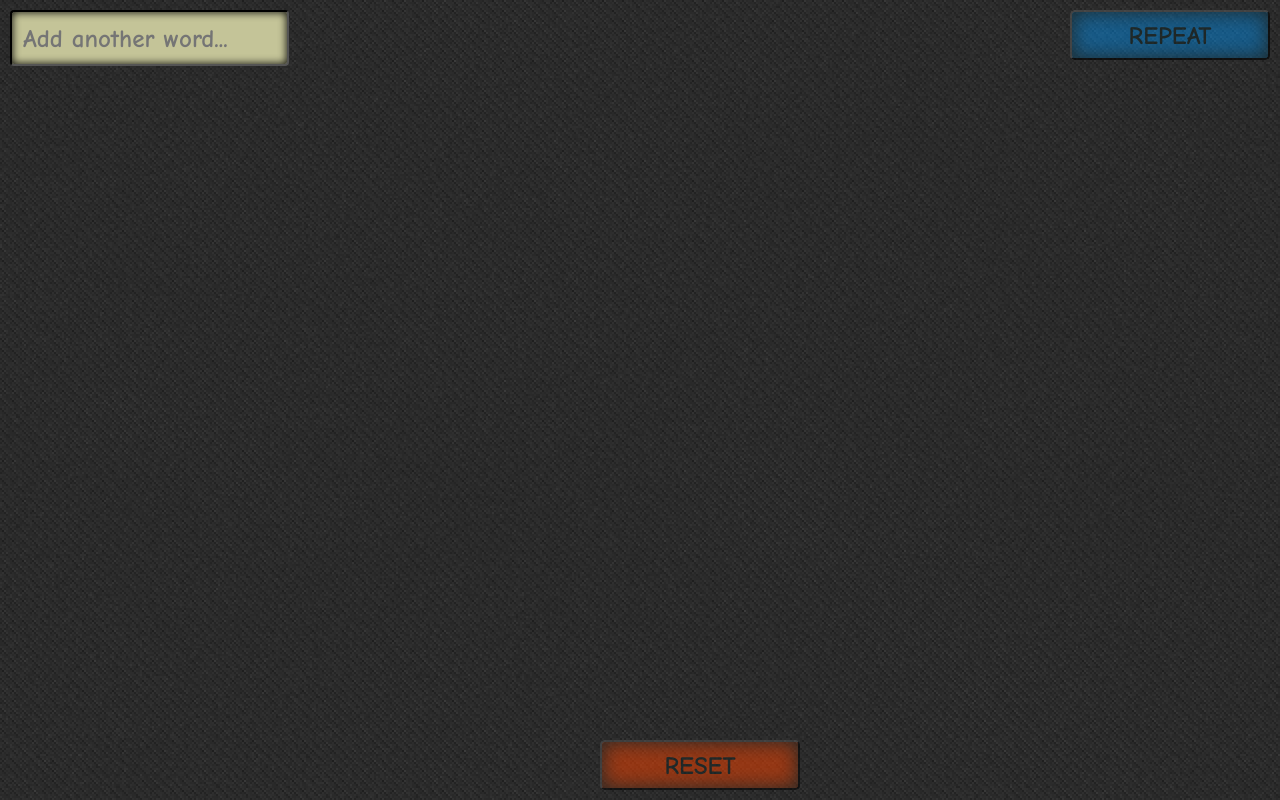
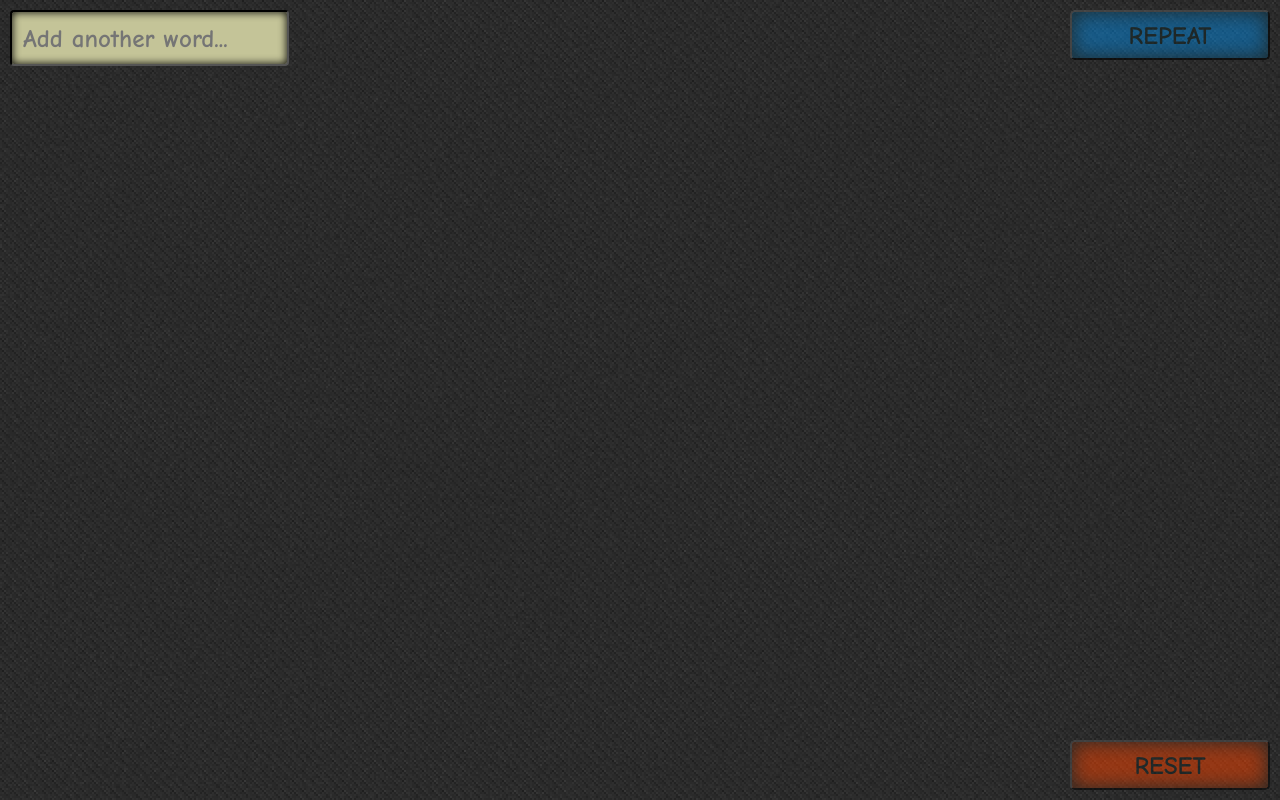
Before and after one commit to Nestremis/fiddle-words, a plain HTML site: page index.html in a window 1280 px wide. Drawn offline with nearby package versions, Linux system fonts and the light colour scheme.

Commit message:
Update css.css

```diff
--- a/css.css
+++ b/css.css
@@ -59,8 +59,7 @@ body {
     background-color: orangered;
     position: absolute;
     bottom: 10px;
-    left: 50%;
-    margin-left: -40px;
+    right: 10px;
     text-align: center;
     height: 50px;
     opacity: 0.5;
```
